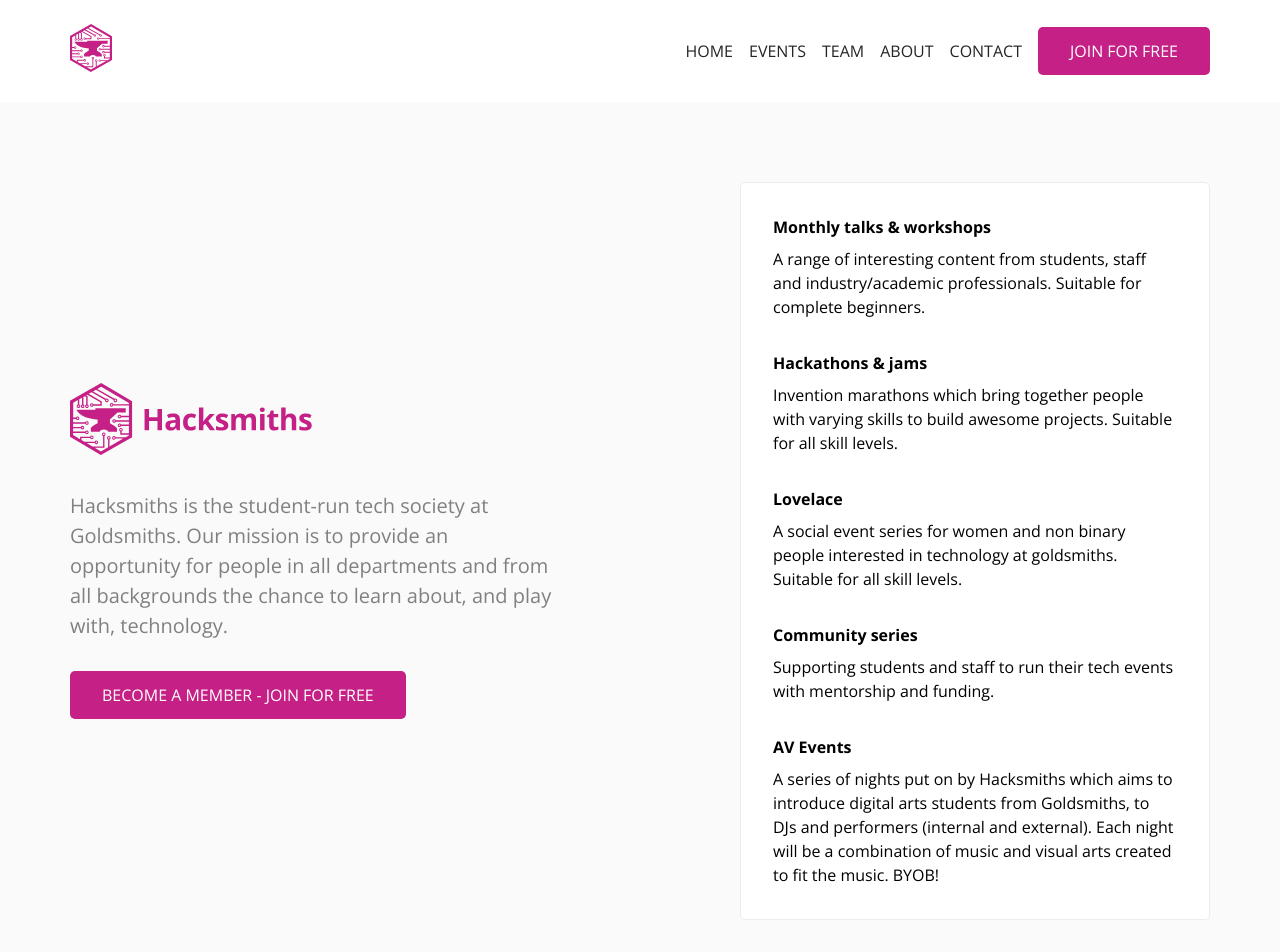
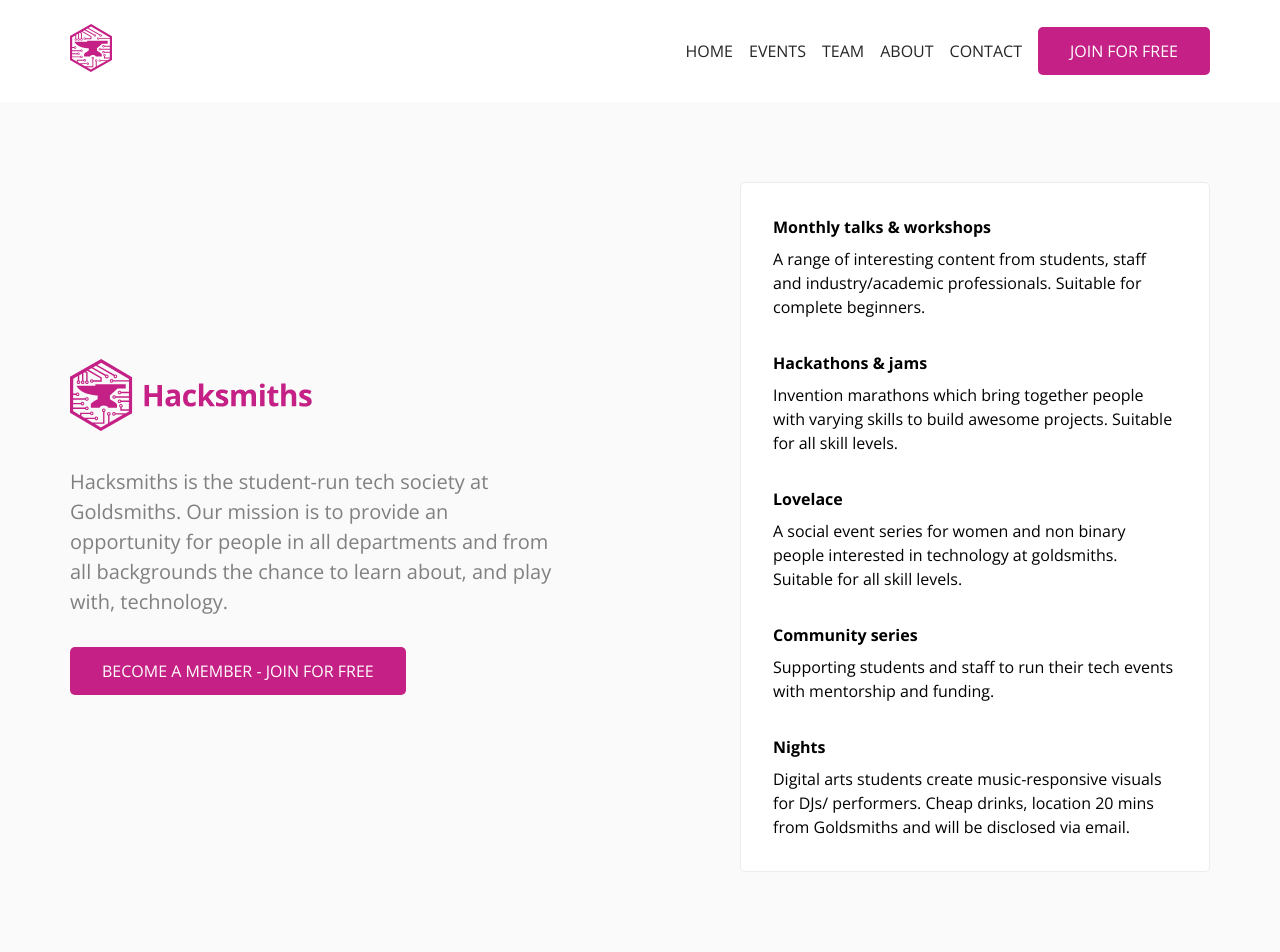
Before and after one commit to skeuomorph/2020.goldsmiths.tech, a Nuxt app: page / in a window 1280 px wide. Shown: the top 952 px of the page. Built offline with nearby package versions, Linux system fonts and the light colour scheme.

Commit message:
patch 001 - 22/09/19

```diff
--- a/components/HomeHero.vue
+++ b/components/HomeHero.vue
@@ -38,8 +38,8 @@ export default {
           desc: 'Supporting students and staff to run their tech events with mentorship and funding.'
         },
         {
-          title: 'AV Events',
-          desc: 'A series of nights put on by Hacksmiths which aims to introduce digital arts students from Goldsmiths, to DJs and performers (internal and external). Each night will be a combination of music and visual arts created to fit the music. BYOB! '
+          title: 'Nights',
+          desc: 'Digital arts students create music-responsive visuals for DJs/ performers. Cheap drinks, location 20 mins from Goldsmiths and will be disclosed via email.'
         }
       ]
     }
--- a/pages/events/ethics-in-tech-talk.vue
+++ b/pages/events/ethics-in-tech-talk.vue
@@ -34,7 +34,7 @@ export default {
         name: 'Ethics in modern tech',
         desc: 'A series of talks on the same day, all about the ways in which ethics are considered and ignored in modern applications of tech.',
         buttons: [
-          { label: 'Get free tickets', path: 'https://www.eventbrite.co.uk/e/ethics-in-modern-day-tech-talk-series-tickets-69192409359' }
+          { label: 'Get free tickets', path: 'https://www.eventbrite.co.uk/e/ethics-in-tech-conference-tickets-73748841771' }
         ]
       },
 
```
Also changed, not shown: 1 other file (tests, documents, lock files or other folders).
